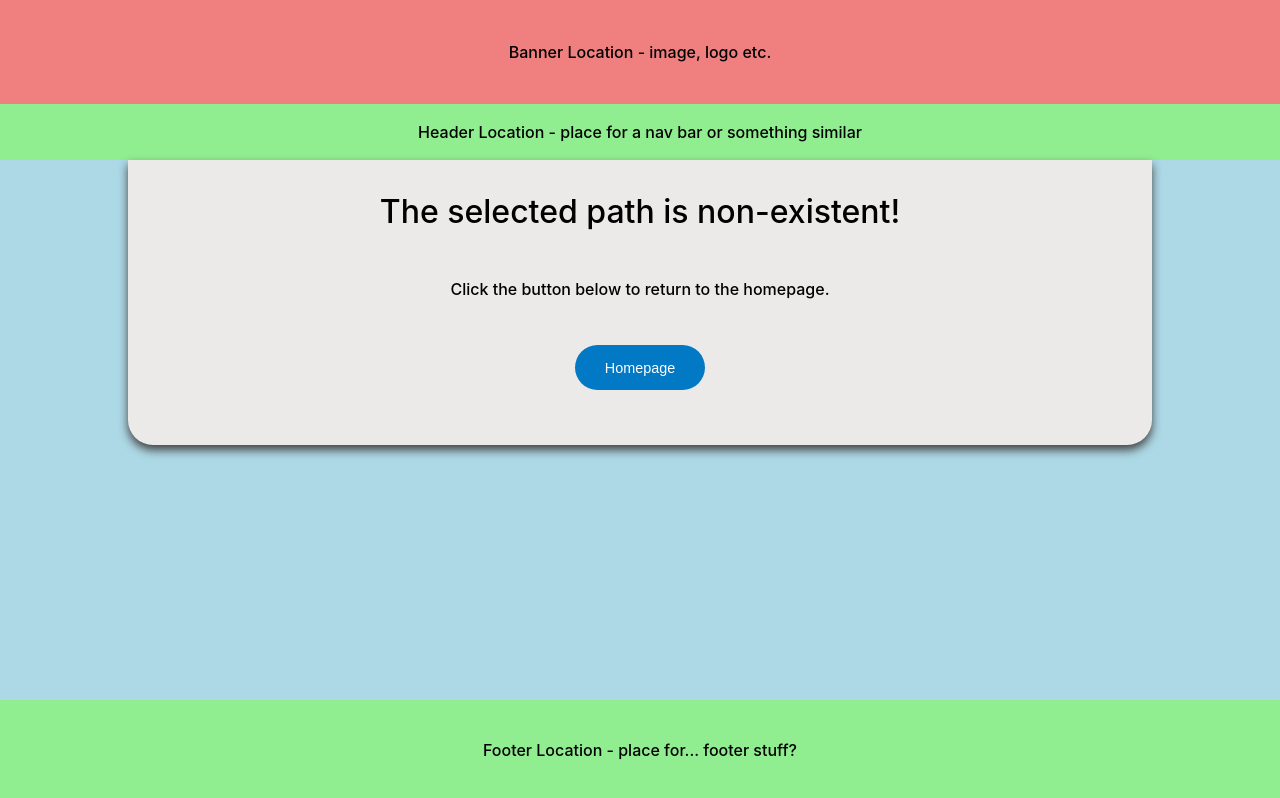
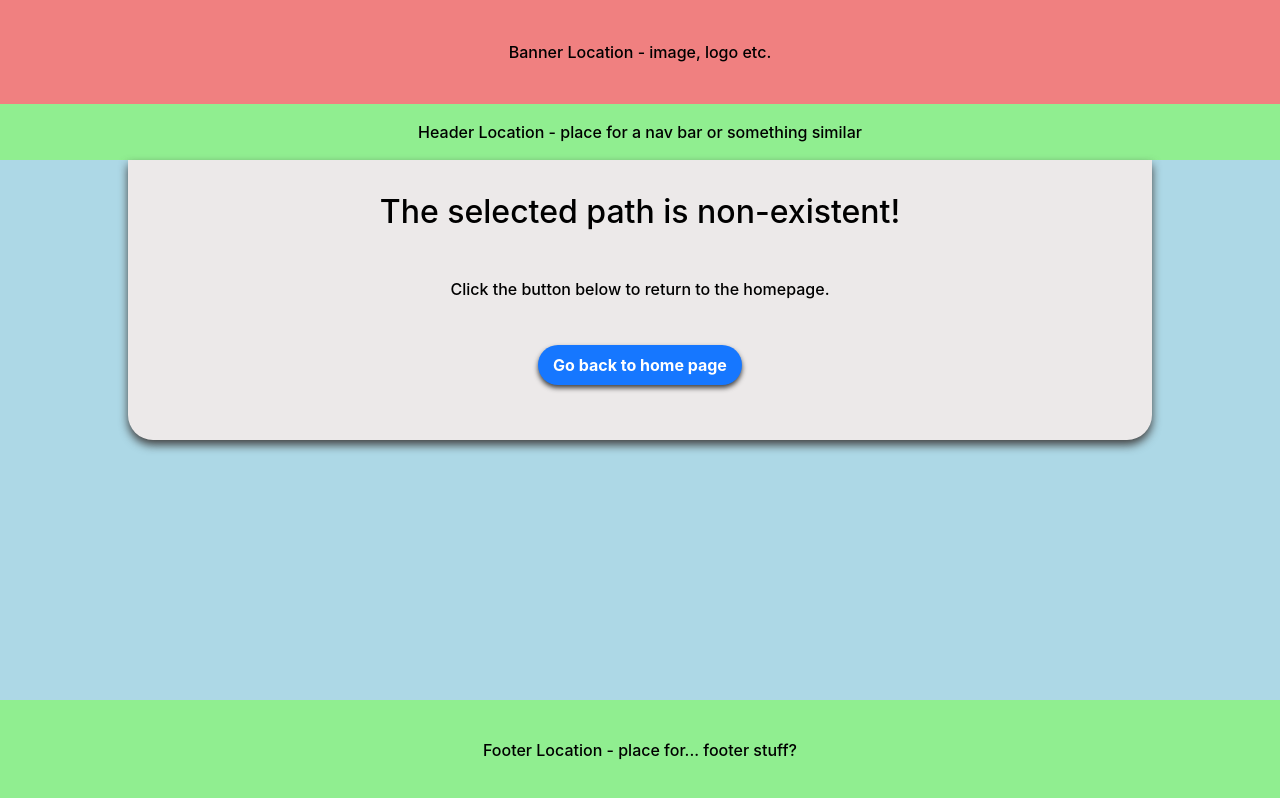
Before and after one commit to AC-Hadzic/Testni-Zadatak, a React (Vite) app: page /1/1 in a window 1280 px wide. Built offline with nearby package versions, Linux system fonts and the light colour scheme; no server answers.

Commit message:
Button Component

```diff
--- a/src/assets/CSS/global.css
+++ b/src/assets/CSS/global.css
@@ -55,25 +55,7 @@ body {
 
 .button {
     border-radius: 50px;
-    border-style: none;
-    cursor: pointer;
-
-    background-color: rgb(1, 121, 196);
-    color: white;
-    font-size: 0.9rem;
-
-    height: 45px;
-    width: 130px;
+    font-weight: bold;
+    border: none;
+    box-shadow: 0px 3px 5px 0px rgb(66, 66, 66);
 }
-
-button:hover {
-    background-color: rgb(0, 138, 224);
-}
-
-button:hover, button:not(:hover) {
-    transition: all linear 0.1s;
-}
-
-button:active {
-    background-color: rgb(148, 201, 235);
-}
--- /dev/null
+++ b/src/components/ButtonComponent/ButtonComponent.jsx
@@ -0,0 +1,20 @@
+import { Button } from "antd";
+import { Link } from "react-router-dom";
+import "./../../assets/CSS/global.css";
+
+function ButtonComponent({ to, text, ...rest }) {
+// type i size imaju default vrijednosti, ako se oce pogaziti posalje se kroz props nove vrijednosti i pokupi ih {...rest}
+    return (
+        <div className="button-container">
+            <Link to={to}>
+                <Button className="button" type="primary" size="large" {...rest}>
+                    <div>
+                        {text}
+                    </div>
+                </Button>
+            </Link>
+        </div>
+    )
+}
+
+export { ButtonComponent };
--- a/src/components/Modal/ModalComponent.jsx
+++ b/src/components/Modal/ModalComponent.jsx
@@ -2,6 +2,7 @@ import { Modal, Button, ConfigProvider } from "antd";
 import "../../assets/CSS/modal.scss";
 import { statusIndicator } from "../../utils/Utils";
 import { DetailsComponent } from "../../layout/LayoutComponents/DetailsComponent";
+import { ButtonComponent } from "../ButtonComponent/ButtonComponent";
 
 function ModalComponent({ activeRecord, isModalOpen, setIsModalOpen, title, text }) {
     const handleOk = () => {
@@ -33,9 +34,7 @@ function ModalComponent({ activeRecord, isModalOpen, setIsModalOpen, title, text
                 open={isModalOpen}
                 onCancel={handleCancel}
                 footer={[
-                    <Button key="submit" type="primary" onClick={handleOk}>
-                        Close window
-                    </Button>
+                    <ButtonComponent key="ok" text="Close window" onClick={handleOk}/>
                 ]}>
 
                 <p> {text} </p>
--- a/src/pages/NoMatch/NoMatch.jsx
+++ b/src/pages/NoMatch/NoMatch.jsx
@@ -1,6 +1,6 @@
-import { Link } from "react-router-dom";
 import "../../assets/CSS/global.css";
 import "../../assets/CSS/no-match.scss";
+import { ButtonComponent } from "../../components/ButtonComponent/ButtonComponent";
 
 function NoMatch() {
     return (
@@ -9,11 +9,7 @@ function NoMatch() {
                 <p>The selected path is non-existent!</p>
                 <p>Click the button below to return to the homepage.</p>
 
-                <Link to="/">
-                    <button className="button">
-                        Homepage
-                    </button>
-                </Link>
+                <ButtonComponent to="/" text ="Go back to home page" />
             </div>
         </>
     )
--- a/src/pages/ServerDetails/ServerDetails.jsx
+++ b/src/pages/ServerDetails/ServerDetails.jsx
@@ -1,9 +1,10 @@
-import { Link, useParams } from "react-router-dom";
+import { useParams } from "react-router-dom";
 import { NoMatch } from "../NoMatch/NoMatch";
 import "../../assets/CSS/server-details.scss";
 import { useFetch } from "../../hooks/useFetch";
 import { statusIndicator } from "../../utils/Utils";
 import { DetailsComponent } from "../../layout/LayoutComponents/DetailsComponent";
+import { ButtonComponent } from "../../components/ButtonComponent/ButtonComponent";
 
 function ServerDetails({ title, text }) {
     const URL = import.meta.env.VITE_API_URL;
@@ -35,13 +36,7 @@ function ServerDetails({ title, text }) {
                         </div>
                     </div>
 
-                    <div className="button-container">
-                        <Link to="/">
-                            <button className="button">
-                                Go to homepage
-                            </button>
-                        </Link>
-                    </div>
+                    <ButtonComponent to="/" text="Go to home page" type="primary" size="large"/>
                 </div>
                 ) : (
                     <NoMatch />
```
